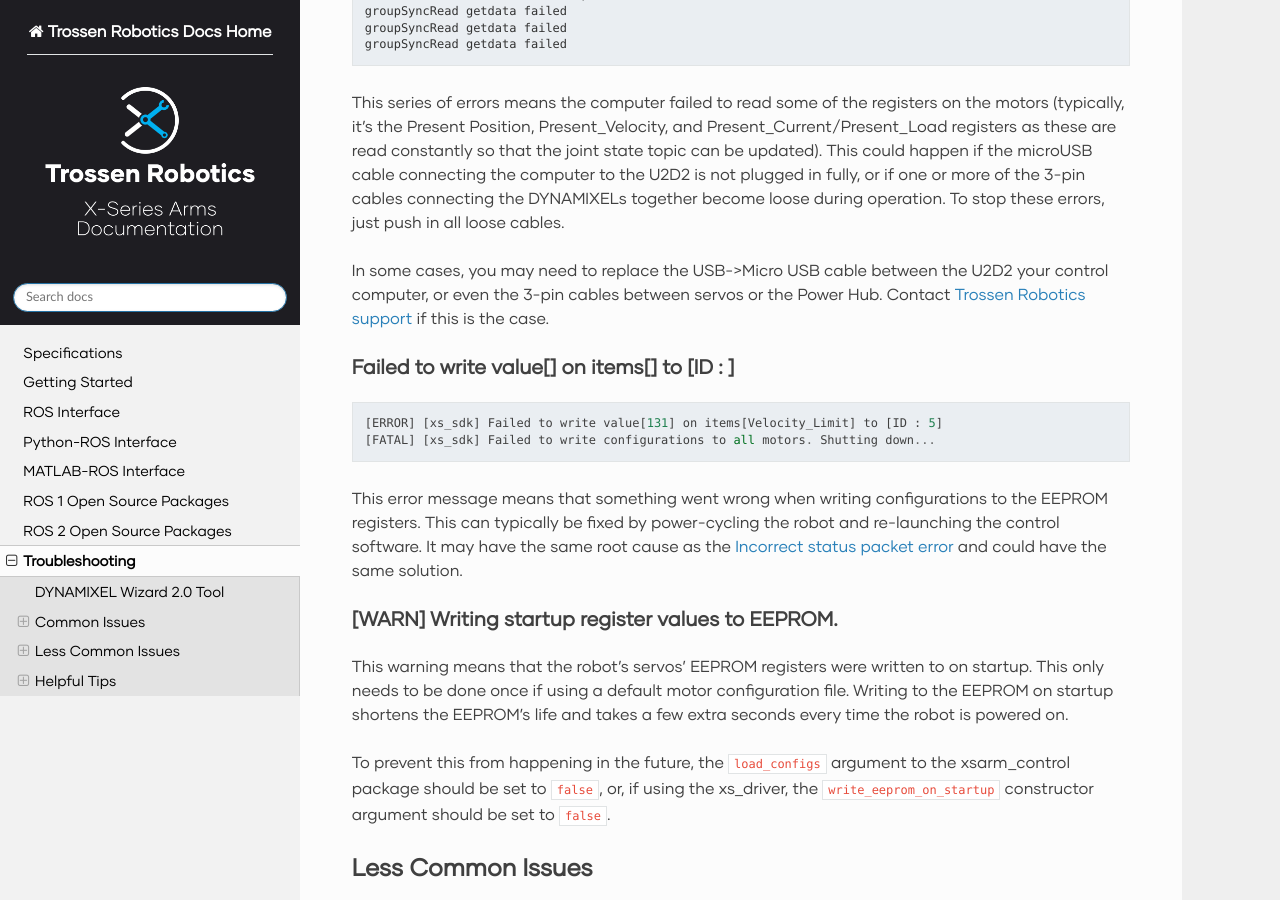
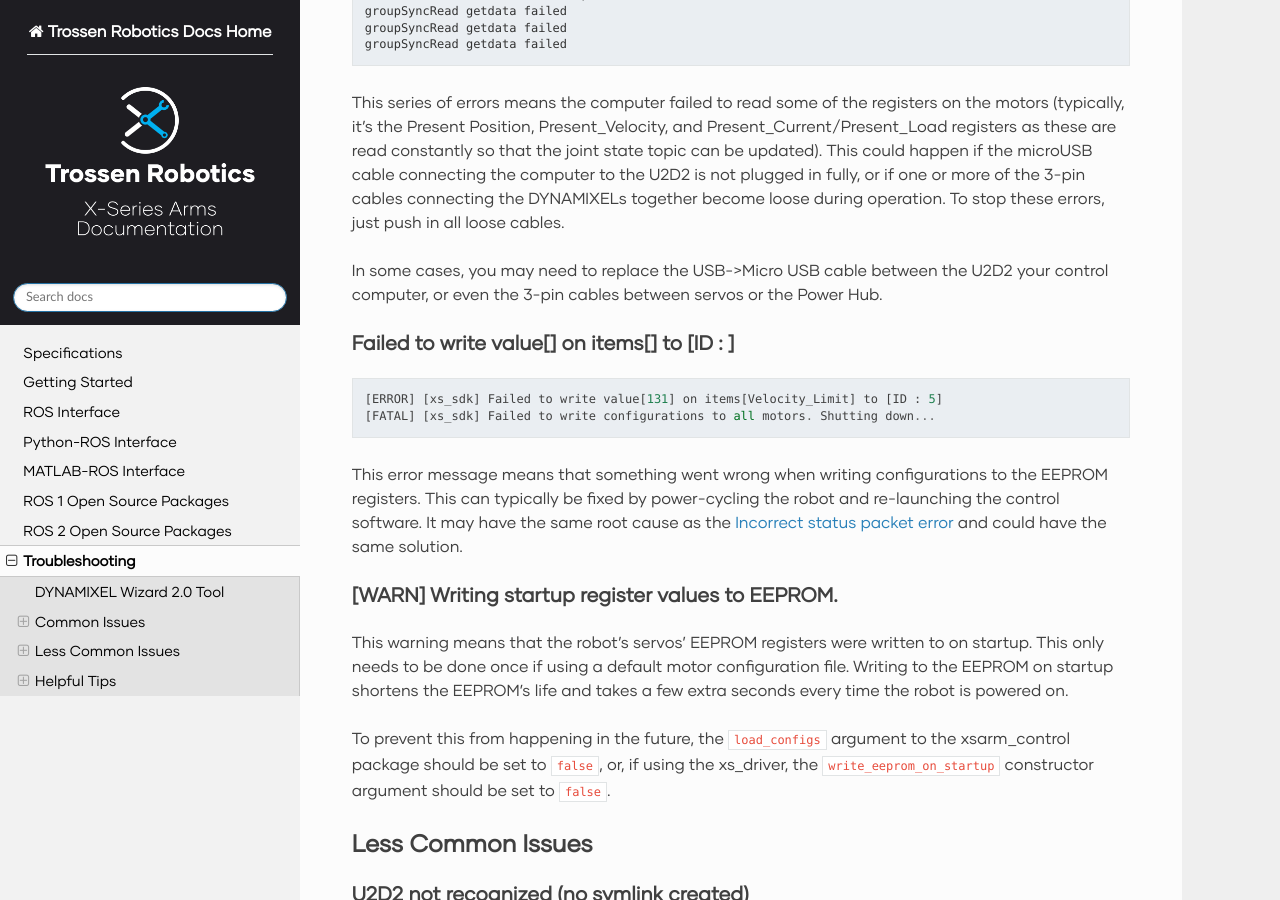
Before and after one commit to TrossenRobotics/interbotix_xsarms_docs, a Sphinx documentation site: the page built from docs/troubleshooting.rst, in a window 1280 px wide and 900 px high, scrolled down 3144 px. Built offline with Sphinx 7.4.7 and the Read the Docs theme 2.0.0, drawn with Linux system fonts in a browser that asks for light colours; some web fonts are replaced.

Commit message:
Remove TR contact from troubleshooting

```diff
--- a/docs/troubleshooting.rst
+++ b/docs/troubleshooting.rst
@@ -150,10 +150,7 @@ of the 3-pin cables connecting the DYNAMIXELs together become loose during opera
 errors, just push in all loose cables.
 
 In some cases, you may need to replace the USB->Micro USB cable between the U2D2 your control
-computer, or even the 3-pin cables between servos or the Power Hub. Contact `Trossen Robotics
-support`_ if this is the case.
-
-.. _`Trossen Robotics support`: https://www.trossenrobotics.com/contact.aspx
+computer, or even the 3-pin cables between servos or the Power Hub.
 
 Failed to write value[] on items[] to [ID : ]
 ---------------------------------------------
```
